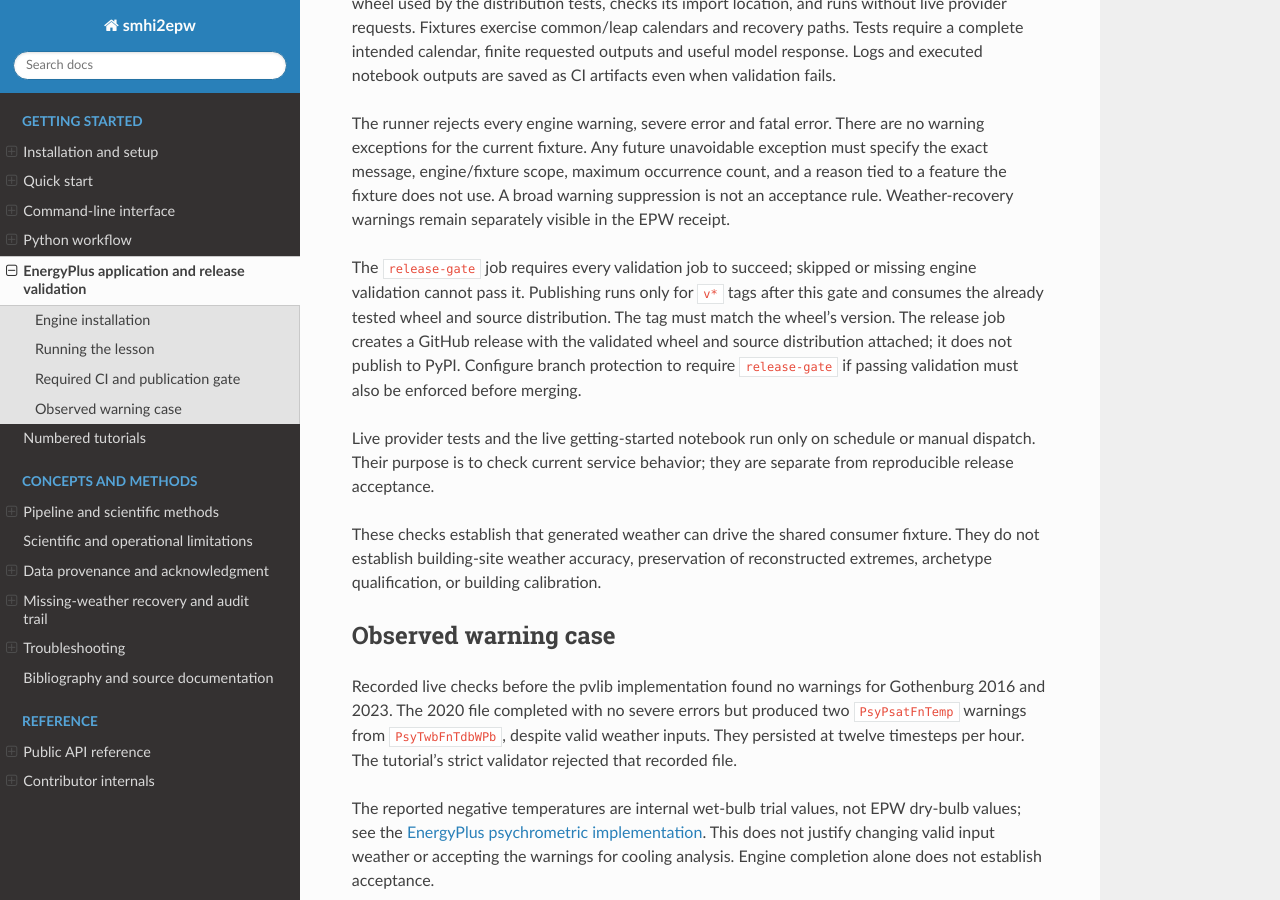
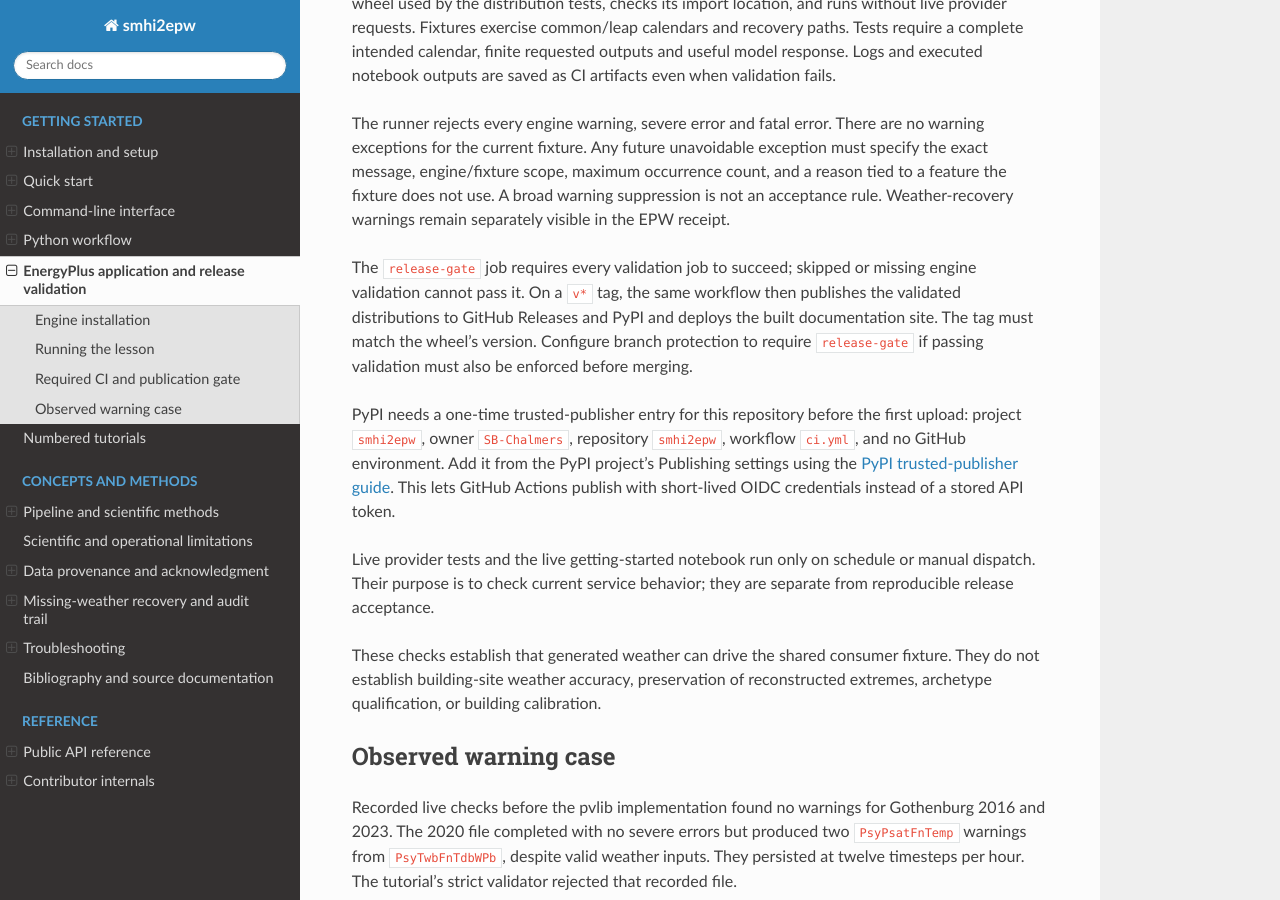
Before and after one commit to SB-Chalmers/smhi2epw, a Sphinx documentation site: the page built from docs/energyplus.rst, in a window 1280 px wide and 900 px high, scrolled down 1460 px. Built offline with Sphinx 7.4.7 and the Read the Docs theme 3.1.0, drawn with Linux system fonts in a browser that asks for light colours; pages that are not in the unit, such as notebooks, are missing from menus.

Commit message:
ci: publish release docs after validation gate

```diff
--- a/docs/energyplus.rst
+++ b/docs/energyplus.rst
@@ -75,12 +75,19 @@ A broad warning suppression is not an acceptance rule. Weather-recovery
 warnings remain separately visible in the EPW receipt.
 
 The ``release-gate`` job requires every validation job to succeed; skipped or
-missing engine validation cannot pass it. Publishing runs only for ``v*`` tags
-after this gate and consumes the already tested wheel and source distribution.
-The tag must match the wheel's version. The release job creates a GitHub release
-with the validated wheel and source distribution attached; it does not publish
-to PyPI. Configure branch protection to require ``release-gate`` if passing
-validation must also be enforced before merging.
+missing engine validation cannot pass it. On a ``v*`` tag, the same workflow then
+publishes the validated distributions to GitHub Releases and PyPI and deploys the
+built documentation site. The tag must match the wheel's version. Configure
+branch protection to require ``release-gate`` if passing validation must also be
+enforced before merging.
+
+PyPI needs a one-time trusted-publisher entry for this repository before the
+first upload: project ``smhi2epw``, owner ``SB-Chalmers``, repository
+``smhi2epw``, workflow ``ci.yml``, and no GitHub environment. Add it from the
+PyPI project's Publishing settings using the
+`PyPI trusted-publisher guide <https://docs.pypi.org/trusted-publishers/>`_.
+This lets GitHub Actions publish with short-lived OIDC credentials instead of a
+stored API token.
 
 Live provider tests and the live getting-started notebook run only on schedule
 or manual dispatch. Their purpose is to check current service behavior; they
--- a/docs/installation.rst
+++ b/docs/installation.rst
@@ -38,9 +38,11 @@ directly.
 Install for normal use
 ----------------------
 
-Install the command line and Python API from PyPI::
+Install the command line and Python API from the repository::
 
-   python -m pip install smhi2epw
+   git clone https://github.com/SB-Chalmers/smhi2epw.git
+   cd smhi2epw
+   python -m pip install .
 
 To reproduce a study, record the installed package version and the source data
 receipt written beside each automatically recovered EPW.
```
Also changed, not shown: 1 other file.
